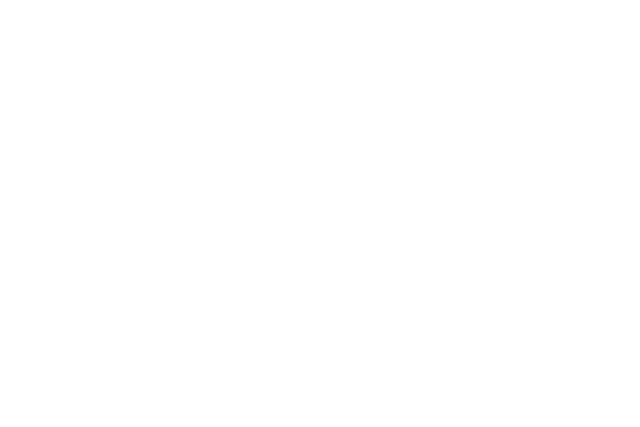
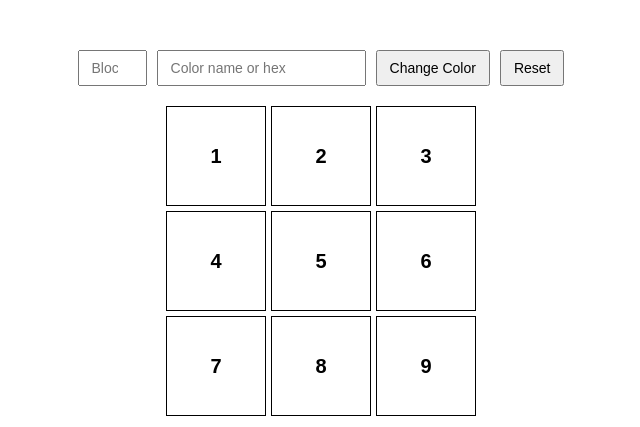
Before and after one commit to acciojob/Replit-Asian-Paints-chavanpramod-ui, a website: page main.html in a window 1280 px wide. Shown: the whole page, without its empty margins (319-959 px from the left). Drawn offline with Linux system fonts and the light colour scheme.

Commit message:
created a submission

```diff
--- a/main.html
+++ b/main.html
@@ -1,16 +1,33 @@
 <!DOCTYPE html>
-
-<html>
-
+<html lang="en">
 <head>
+	<meta charset="UTF-8">
+	<meta name="viewport" content="width=device-width, initial-scale=1.0">
+	<title>Replit Asian Paints</title>
 	<link rel="stylesheet" href="styles.css">
 </head>
+<body>
+	<!-- Inputs & Control Buttons -->
+	<div class="controls">
+		<input type="number" id="block_id" placeholder="Block ID (1-9)" min="1" max="9">
+		<input type="text" id="colour_id" placeholder="Color name or hex">
+		<button id="change_button">Change Color</button>
+		<button id="Reset">Reset</button>
+	</div>
 
-<body>
-	<!-- the entire body must be written by student -->
-    <script type="text/javascript" src="./script.js">
-</script>
+	<!-- 3x3 Grid Container -->
+	<div id="grid-container">
+		<div id="1" class="grid-item">1</div>
+		<div id="2" class="grid-item">2</div>
+		<div id="3" class="grid-item">3</div>
+		<div id="4" class="grid-item">4</div>
+		<div id="5" class="grid-item">5</div>
+		<div id="6" class="grid-item">6</div>
+		<div id="7" class="grid-item">7</div>
+		<div id="8" class="grid-item">8</div>
+		<div id="9" class="grid-item">9</div>
+	</div>
 
+	<script type="text/javascript" src="./script.js"></script>
 </body>
-
 </html>
--- a/script.js
+++ b/script.js
@@ -1 +1,31 @@
 //your JS code here. If required.
+const changeBtn = document.getElementById('change_button');
+const resetBtn = document.getElementById('Reset');
+const blockIdInput = document.getElementById('block_id');
+const colourIdInput = document.getElementById('colour_id');
+const gridItems = document.querySelectorAll('.grid-item');
+
+function resetGrid() {
+  gridItems.forEach(item => {
+    item.style.backgroundColor = 'transparent';
+  });
+}
+
+changeBtn.addEventListener('click', () => {
+  const targetId = blockIdInput.value.trim();
+  const color = colourIdInput.value.trim();
+
+  // Reset all grid items to transparent before applying the new color
+  resetGrid();
+
+  const targetElement = document.getElementById(targetId);
+  if (targetElement && targetElement.classList.contains('grid-item')) {
+    targetElement.style.backgroundColor = color;
+  }
+});
+
+resetBtn.addEventListener('click', () => {
+  resetGrid();
+  blockIdInput.value = '';
+  colourIdInput.value = '';
+});
--- a/styles.css
+++ b/styles.css
@@ -1 +1,36 @@
 /*  your css code here. If applicable */
+body {
+  display: flex;
+  flex-direction: column;
+  align-items: center;
+  font-family: Arial, sans-serif;
+  margin-top: 50px;
+}
+
+.controls {
+  margin-bottom: 20px;
+  display: flex;
+  gap: 10px;
+}
+
+input, button {
+  padding: 8px 12px;
+  font-size: 14px;
+}
+
+#grid-container {
+  display: grid;
+  grid-template-columns: repeat(3, 100px);
+  grid-template-rows: repeat(3, 100px);
+  gap: 5px;
+}
+
+.grid-item {
+  border: 1px solid #000;
+  display: flex;
+  align-items: center;
+  justify-content: center;
+  font-size: 20px;
+  font-weight: bold;
+  background-color: transparent;
+}
```
